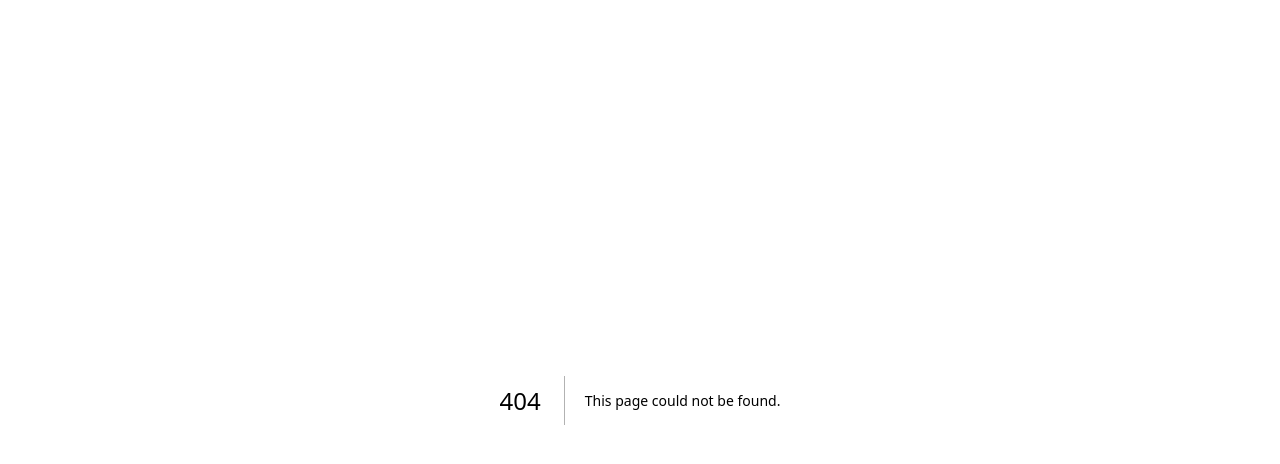
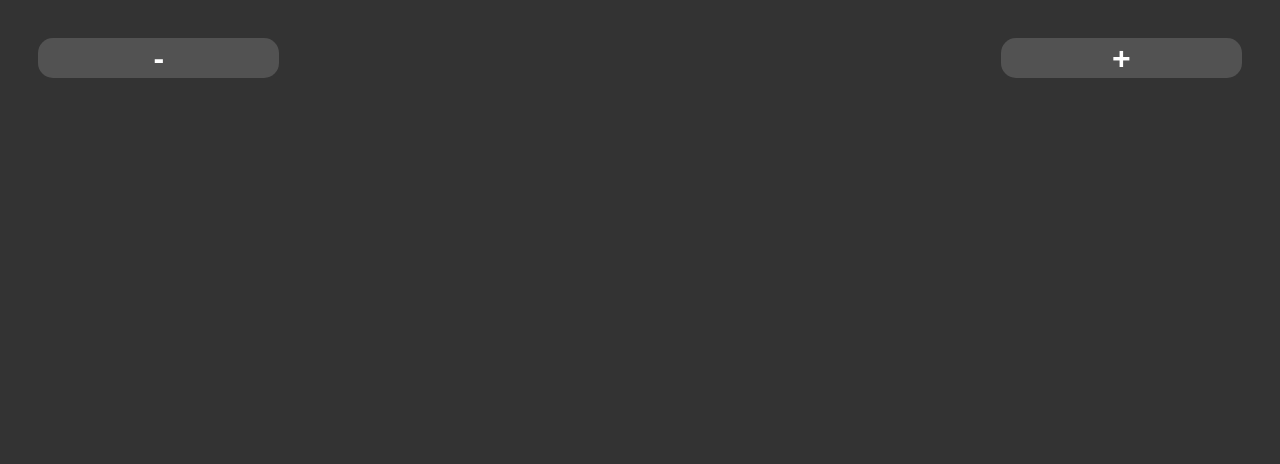
Before and after one commit to DjordjeElesin/Pokemon, a Next.js app: page /components/Counter in a window 1280 px wide. Before the commit this address had no page. Shown: the top 464 px of the page. Built offline with nearby package versions, Linux system fonts and the light colour scheme.

Commit message:
version 3

```diff
--- /dev/null
+++ b/src/pages/components/Counter.js
@@ -0,0 +1,17 @@
+
+export default function Counter({value, onCountChange}){
+  const increment = () => {
+    onCountChange("increment")
+  }
+  const decrement = () => {
+    onCountChange("decrement")
+  }
+
+  return(
+    <div className="counterContr">
+      <button className="decrement" onClick={decrement}>-</button>
+      <span className="counterValue">{value}</span>
+      <button className="increment" onClick={increment}>+</button>
+    </div>
+  )
+}
--- a/src/styles/globals.css
+++ b/src/styles/globals.css
@@ -21,13 +21,39 @@ body{
 }
 
 .generateBtn{
+  font-size: 20px;
+  font-weight: 600;
   margin: 3% 3%;
   padding: 1% 5%;
-  width: calc();
   border: none;
   border-radius: 15px;
   color: #fff;
   background: #3c5aa6;
+}
+
+.counterContr{
+  width: 100%;
+  display: flex;
+  align-items: center;
+  justify-content: space-between;
+  margin-top: 3%;
+  padding: 0 3%;
+}
+
+.counterContr .decrement, .counterContr .increment{
+  width: 20%;
+  height: 40px;
+  border: none;
+  background-color: #525252;
+  color: #fff;
+  border-radius: 15px;
+  font-size: 2rem;
+  font-weight: 700;
+}
+
+.counterContr .counterValue{
+  font-size: 2rem;
+  font-weight: 600;
 }
 
 .cardContr{
@@ -111,3 +137,74 @@ body{
 .card table .abilities span{
   background-color: #ffcb05;
 }
+
+
+/* MODAL */
+.container.active-modal {
+  overflow-y: hidden;
+}
+
+.modal{
+  z-index: 999;
+}
+.modal, .overlay {
+  width: 100vw;
+  height: 100vh;
+  top: 0;
+  left: 0;
+  right: 0;
+  bottom: 0;
+  position: fixed;
+}
+
+.overlay {
+  background: rgba(49,49,49,0.8);
+}
+.modal-content {
+  overflow: hidden;
+  overflow-y: auto;
+  position: absolute;
+  top: 50%;
+  left: 50%;
+  transform: translate(-50%, -50%);
+  background: #525252;
+  width: 60%;
+  height: 80%;
+  padding: 5%;
+  border-radius: 3px;
+  max-width: 600px;
+  min-width: 300px;
+  border-radius: 20px;
+  border: 1px solid #ffffff14;
+  box-shadow: 0px 0px 10px rgba(255, 255, 255, 0.1);
+}
+
+.modal-content .modalImageContr{
+  width: 100%;
+  height: 60%;
+}
+
+.modal-content .modalImageContr img{
+  width: 100%;
+  height: 100%;
+  object-fit: contain;
+}
+
+.close-modal {
+  position: absolute;
+  top: 10px;
+  right: 15px;
+  border: none;
+  background: none;
+  font-family: "Poppins";
+  font-size: 1.5rem;
+  font-weight: 700;
+  color: #fff;
+  cursor: pointer;
+  transition: all 0.2s;
+}
+
+.close-modal:hover{
+/*   opacity: 0.8; */
+scale: 1.1;
+}
```
Also changed, not shown: src/pages/components/Card.js (+36 -12 lines), src/pages/components/Modal.js (added, +32 -0 lines), src/pages/index.js (+34 -28 lines).
